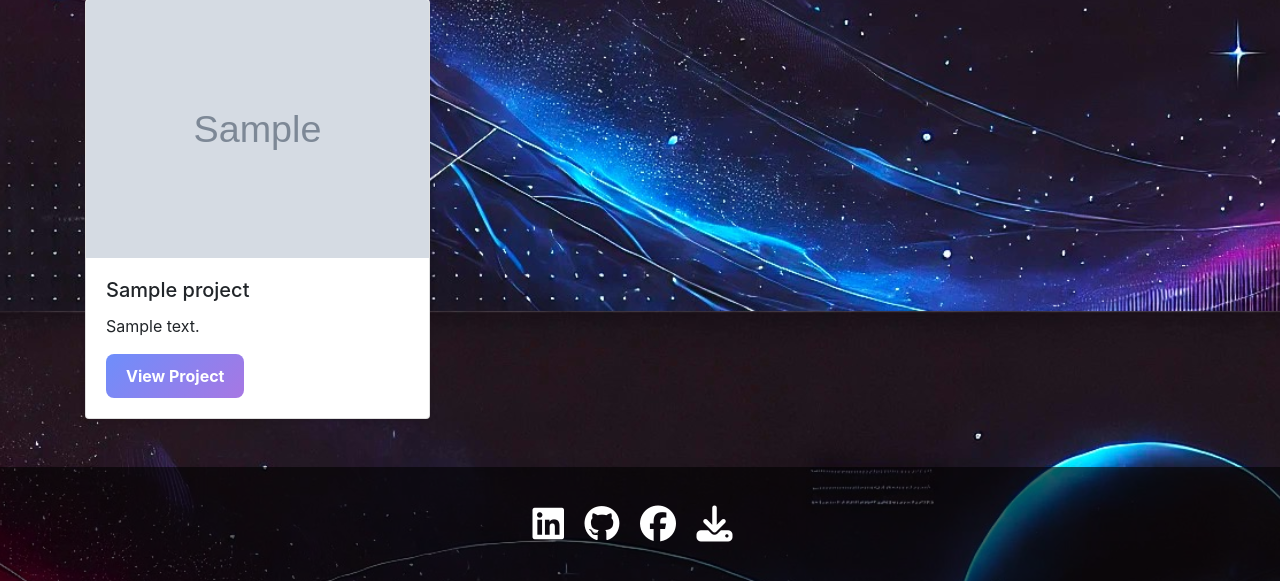
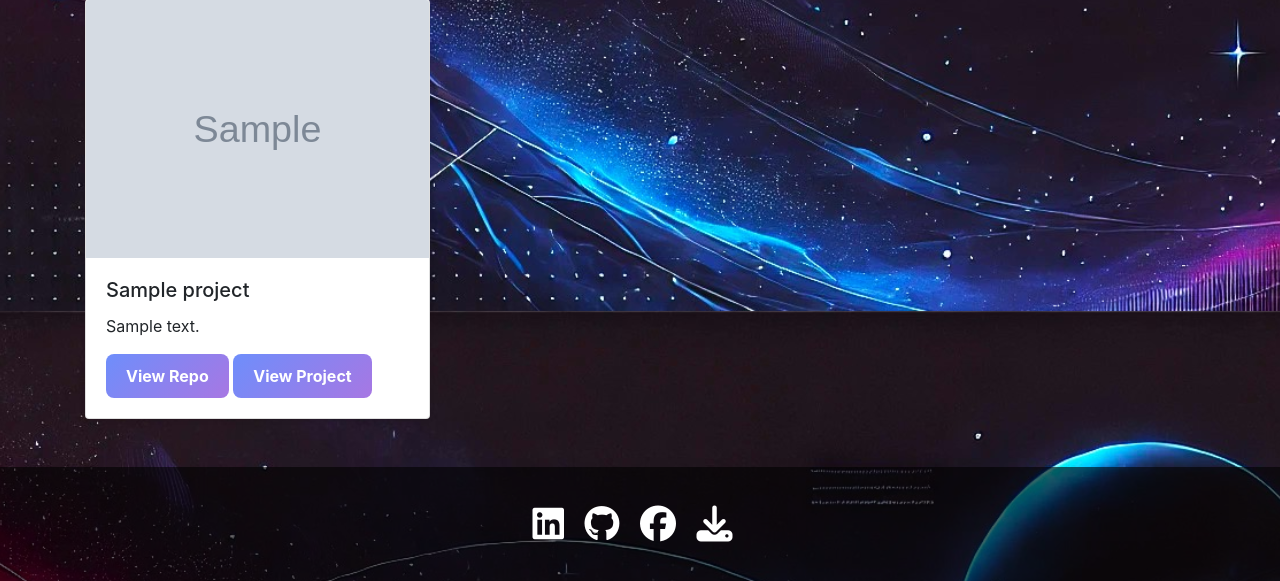
Before and after one commit to ZoltanSzarvas0209/myportfolio, a Django app: page /portfolio/projects/ in a window 1280 px wide. Shown: the part 489-1070 px from the top of the page. Run offline with Django 3.2, Linux system fonts and the light colour scheme; tables that the repository leaves empty hold one stand-in row (values such as "Sample post"); grey boxes marked "Sample" are stand-in pictures; some libraries are stand-ins or nearby versions.

```diff
--- a/portfolio/models.py
+++ b/portfolio/models.py
@@ -7,6 +7,7 @@ class Project(models.Model):
     description = models.TextField()
     image = models.ImageField(upload_to="project_images/", null=True, blank=True)
     deployed_url = models.URLField(max_length=500, null=True, blank=True)  # field for readme.md file for a project
+    repo_url = models.URLField(max_length=500, null=True, blank=True)
 
     def __str__(self):
         return self.name
--- a/portfolio/templates/portfolio/projects.html
+++ b/portfolio/templates/portfolio/projects.html
@@ -24,6 +24,9 @@
                             <p class="card-text">{{ project.description|truncatewords:20 }}</p>
                             {% if project.deployed_url %}
                                 <a href="{{ project.deployed_url }}" class="custom-btn text-decoration-none" target="_blank" rel="noopener noreferrer">
+                                    View Repo
+                                </a>
+                                <a href="" class="custom-btn text-decoration-none" target="_blank" rel="noopener noreferrer">
                                     View Project
                                 </a>
                             {% else %}
```
Also changed, not shown: portfolio/migrations/0003_project_repo_url.py (added).
